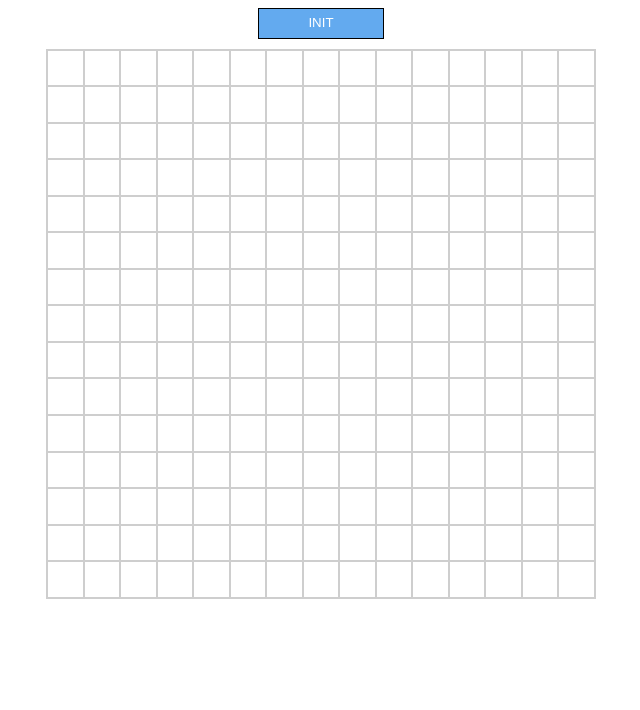
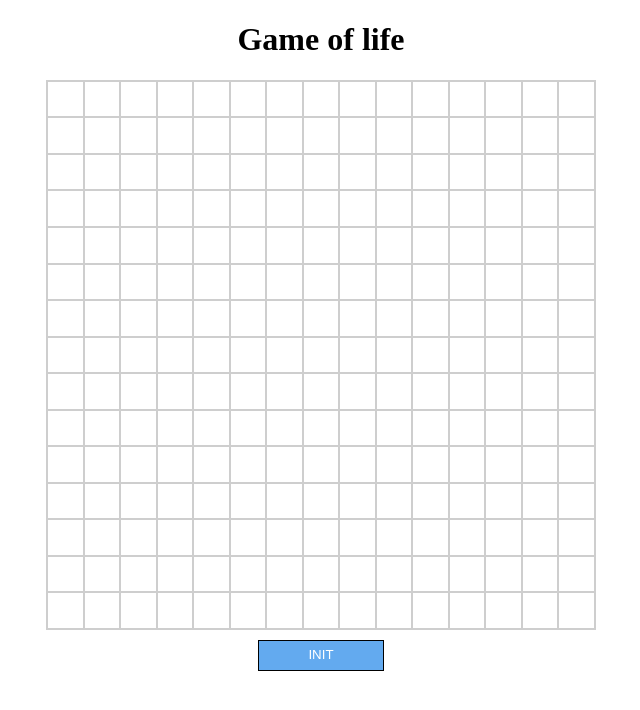
Before and after one commit to davidgrcr/game-of-life, a plain HTML site: page index.html in a window 1280 px wide. Shown: the whole page, without its empty margins (319-959 px from the left). Drawn offline with Linux system fonts and the light colour scheme.

Commit message:
Modifica html y css

```diff
--- a/css/main.css
+++ b/css/main.css
@@ -1,17 +1,24 @@
-#content{
+#content {
     width: 550px;
     height: 550px;
     background-color: #cecece;
     margin: 10px auto;
 }
-table{
+
+h1 {
+    text-align: center;
+}
+
+table {
     width: 100%;
     height: 100%;
 }
-table td{
+
+table td {
     background-color: white;
 }
-button{
+
+button {
     margin: 0 auto;
     width: 10%;
     display: block;
@@ -21,9 +28,11 @@ button{
     border: 1px solid black;
     cursor: pointer;
 }
-button:hover{
+
+button:hover {
     background: rgb(210, 217, 223);
 }
-td.live{
+
+td.live {
     background-color: black;
 }
--- a/index.html
+++ b/index.html
@@ -8,9 +8,10 @@
 </head>
 <body>
 <header>
-    <button>INIT</button>
+    <h1>Game of life</h1>
 </header>
 <div id="content"></div>
+<button>INIT</button>
 <script src="js/main.js"></script>
 </body>
 </html>
```
